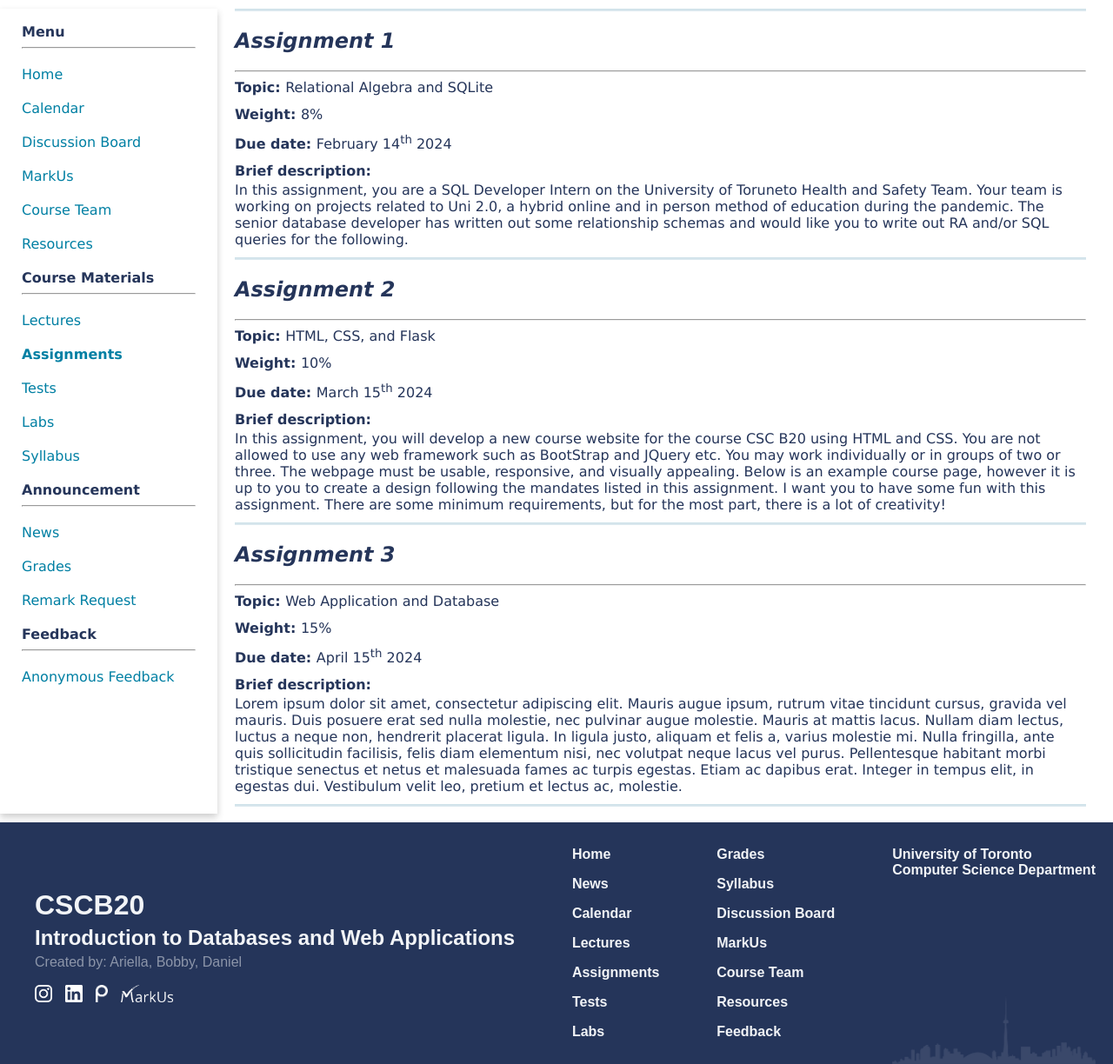
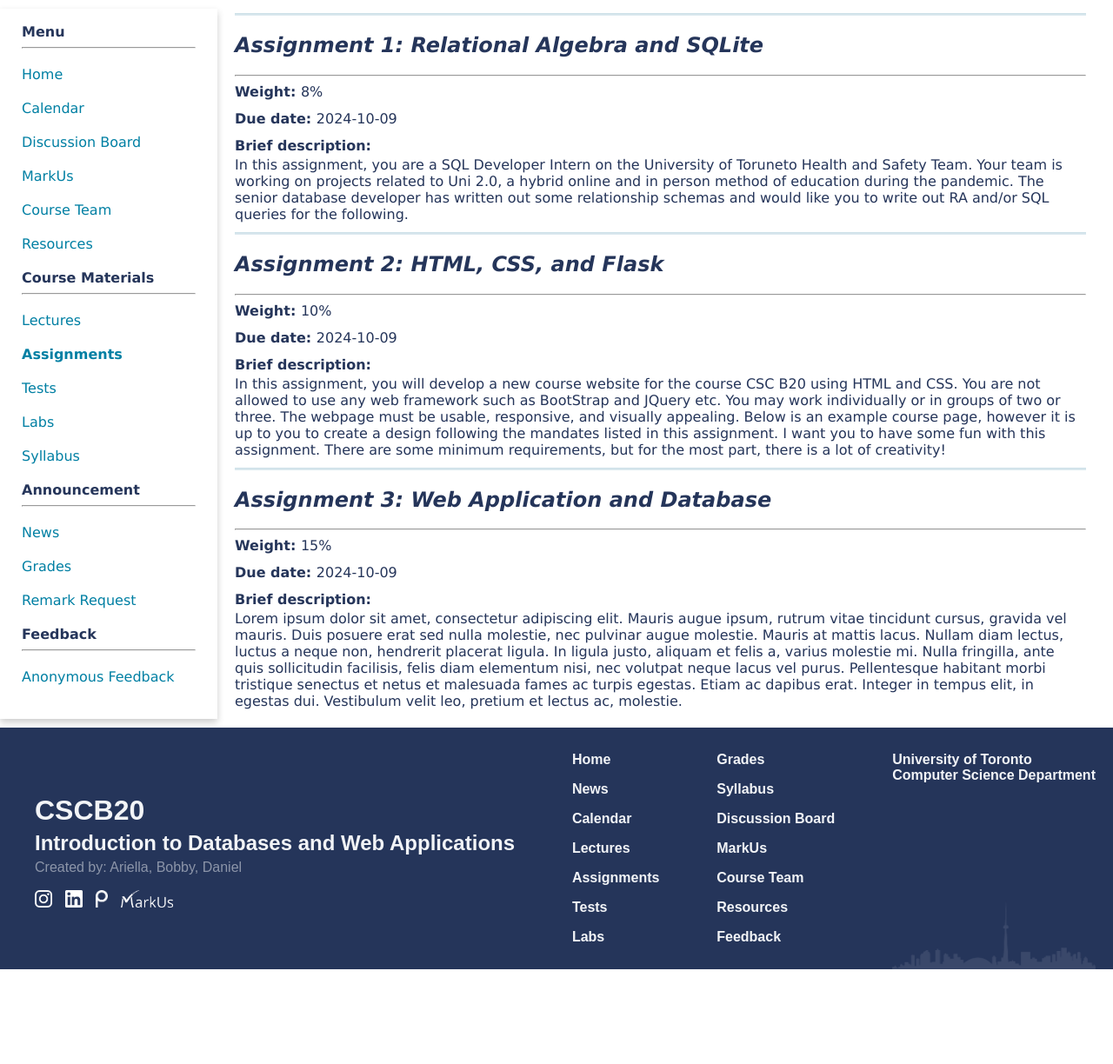
Before and after one commit to BobbyAdiSalim/Course-Website, a Flask app: page /assignments in a window 1280 px wide. Shown: the part 90-1314 px from the top of the page at 87% size. After the commit the page ends 1205 px from the top, so only its background shows below. Run offline with Flask 3, Linux system fonts and the light colour scheme; a user stored in the database is signed in; data comes from the database, SQL or seed files in the repository; parts of the project's set-up code (start-up, migrations or seed data) failed here and were passed over.

Commit message:
PULL PULL PULL PULL PULL PULL PULL PULL PULL PULL PULL PULL PULL PULL PULL PULL PULL PULL PULL PULL PULL PULL PULL PULL PULL PULL PULL PULL PULL PULL PULL PULL PULL PULL PULL PULL PULL PULL PULL PULL PULL PULL PULL PULL PULL PULL PULL PULL PULL PULL PULL PULL PULL PULL PULL PULL PULL PULL PULL PULL

```diff
--- a/app.py
+++ b/app.py
@@ -16,7 +16,7 @@ from flask_bcrypt import Bcrypt
 app = Flask(__name__)
 app.config["SQLALCHEMY_DATABASE_URI"] = 'sqlite:///assignment3.db'
 app.config["SECRET_KEY"] = "HJSCYIGA1982UYCH2C78E2BCGWGVXFTGbYDXGUBAJGDWUYGVDXGvjgsjVGGHJDWI"
-app.config["PERMANENT_SESSION_LIFETIME"] = timedelta(minutes = 10)
+app.config["PERMANENT_SESSION_LIFETIME"] = timedelta(minute = 10)
 db = SQLAlchemy(app)
 bcrypt = Bcrypt(app)
 
--- a/static/css/assignments.css
+++ b/static/css/assignments.css
@@ -12,6 +12,7 @@ body {
 .assignments{
     margin-left: 10px;
     margin-right: 10px;
+    margin-top: 5px;
 }
 .assignments h2{
     font-style: oblique;
--- a/static/css/tests.css
+++ b/static/css/tests.css
@@ -12,6 +12,7 @@ body {
 .assignments{
     margin-left: 10px;
     margin-right: 10px;
+    margin-top: 5px;
 }
 .assignments h2{
     font-style: oblique;
--- a/templates/assignments.html
+++ b/templates/assignments.html
@@ -6,54 +6,19 @@
 
 {% block content %}
     <main class="assignments">
+    {% for test in lst_assignments %}
         <hr class="line-break">
         <div class="assignment1">
-      <a href="mock.pdf"><h2>Assignment 1</h2></a>
+            <a href="/static/pdf/mock.pdf"><h2>{{test.name}}</h2></a>
             <hr>
-      <div class="subsect first"><b>Topic: </b>Relational Algebra and SQLite</div>
-      <div class="subsect"><b>Weight: </b>8%</div>
-      <div class="subsect"><b>Due date: </b>February 14<sup>th</sup> 2024</div>
-      <div class="subsect"><b>Brief description: </b>
-      <p>In this assignment, you are a SQL Developer Intern on the University of Toruneto Health and Safety Team.
-          Your team is working on projects related to Uni 2.0, a hybrid online and in person method of education
-          during the pandemic. The senior database developer has written out some relationship schemas and would
-          like you to write out RA and/or SQL queries for the following.</p>
+            <div class="subsect first"><strong>Weight: </strong>{{test.weight}}%</div>
+            <div class="subsect"><strong>Due date: </strong>{{ test.due_date }}</div>
+            <div class="subsect"><strong>Brief description: </strong>
+                <p>
+                    {{ test.desc }}
+                </p>
             </div>
-      <hr class="line-break">
         </div>
-  <div class="assignment2">
-      <a href="mock.pdf"><h2>Assignment 2</h2></a>
-      <hr>
-      <div class="subsect first"><b>Topic: </b>HTML, CSS, and Flask</div>
-      <div class="subsect"><b>Weight: </b>10%</div>
-      <div class="subsect"><b>Due date: </b>March 15<sup>th</sup> 2024</div>
-      <div class="subsect"><b>Brief description: </b>
-      <p>In this assignment, you will develop a new course website for the course CSC B20 using HTML and CSS. You
-          are not allowed to use any web framework such as BootStrap and JQuery etc. You may work individually or
-          in groups of two or three. The webpage must be usable, responsive, and visually appealing. Below is an
-          example course page, however it is up to you to create a design following the mandates listed in this
-          assignment. I want you to have some fun with this assignment. There are some minimum requirements, but
-          for the most part, there is a lot of creativity!</p>
-      </div>
-      <hr class="line-break">
-  </div>
-  <div class="assignment3">
-      <a href="mock.pdf"><h2>Assignment 3</h2></a>
-      <hr>
-      <div class="subsect first"><b>Topic: </b>Web Application and Database</div>
-      <div class="subsect"><b>Weight: </b>15%</div>
-      <div class="subsect"><b>Due date: </b>April 15<sup>th</sup> 2024</div>
-      <div class="subsect"><b>Brief description: </b>
-      <p>
-          Lorem ipsum dolor sit amet, consectetur adipiscing elit. Mauris augue ipsum, rutrum vitae tincidunt
-          cursus, gravida vel mauris. Duis posuere erat sed nulla molestie, nec pulvinar augue molestie. Mauris at
-          mattis lacus. Nullam diam lectus, luctus a neque non, hendrerit placerat ligula. In ligula justo, aliquam et
-          felis a, varius molestie mi. Nulla fringilla, ante quis sollicitudin facilisis, felis diam elementum nisi,
-          nec volutpat neque lacus vel purus. Pellentesque habitant morbi tristique senectus et netus et malesuada
-          fames ac turpis egestas. Etiam ac dapibus erat. Integer in tempus elit, in egestas dui. Vestibulum velit leo,
-          pretium et lectus ac, molestie.</p>
-      </div>
-      <hr class="line-break">
-  </div>
+    {% endfor %}
     </main>
 {% endblock %}
--- a/templates/home_template.html
+++ b/templates/home_template.html
@@ -101,7 +101,7 @@
             {% if "auth" in session and session["auth"] == 'Instructor' %}
             <li> <a href="/grades" {% if grades %}
               style = "font-weight: bold;"
-              {% endif %}>Grades and Assignment/Test</a></li>
+            {% endif %}>Manage Grades and Assignment/Test</a></li>
             {% endif %}
 
             <li> <a href="/grades/remarks" {% if remarks %}
@@ -173,7 +173,12 @@
       </div>
       <div class="footer-3 links">
         <div class="navigation">
+          {% if "auth" in session and session["auth"] != "Instructor" %}
             <div><a href="/grades">Grades</a></div>
+          {% endif %}
+          {% if "auth" in session and session["auth"] == "Instructor" %}
+            <div><a href="/grades">Manage Grades</a></div>
+          {% endif %}
           <div><a href="{{ url_for('static', filename = 'pdf/mock.pdf' ) }}">Syllabus</a></div>
           <div><a href="https://piazza.com/class/lqy466htv8g5xb" target="_blank">Discussion Board</a></div>
           <div><a href="https://markus2.utsc.utoronto.ca/courses/20/assignments" target="_blank">MarkUs</a></div>
```
Also changed, not shown: templates/tests.html (+10 -4 lines). Lines whose indentation alone changed are shown as unchanged.
